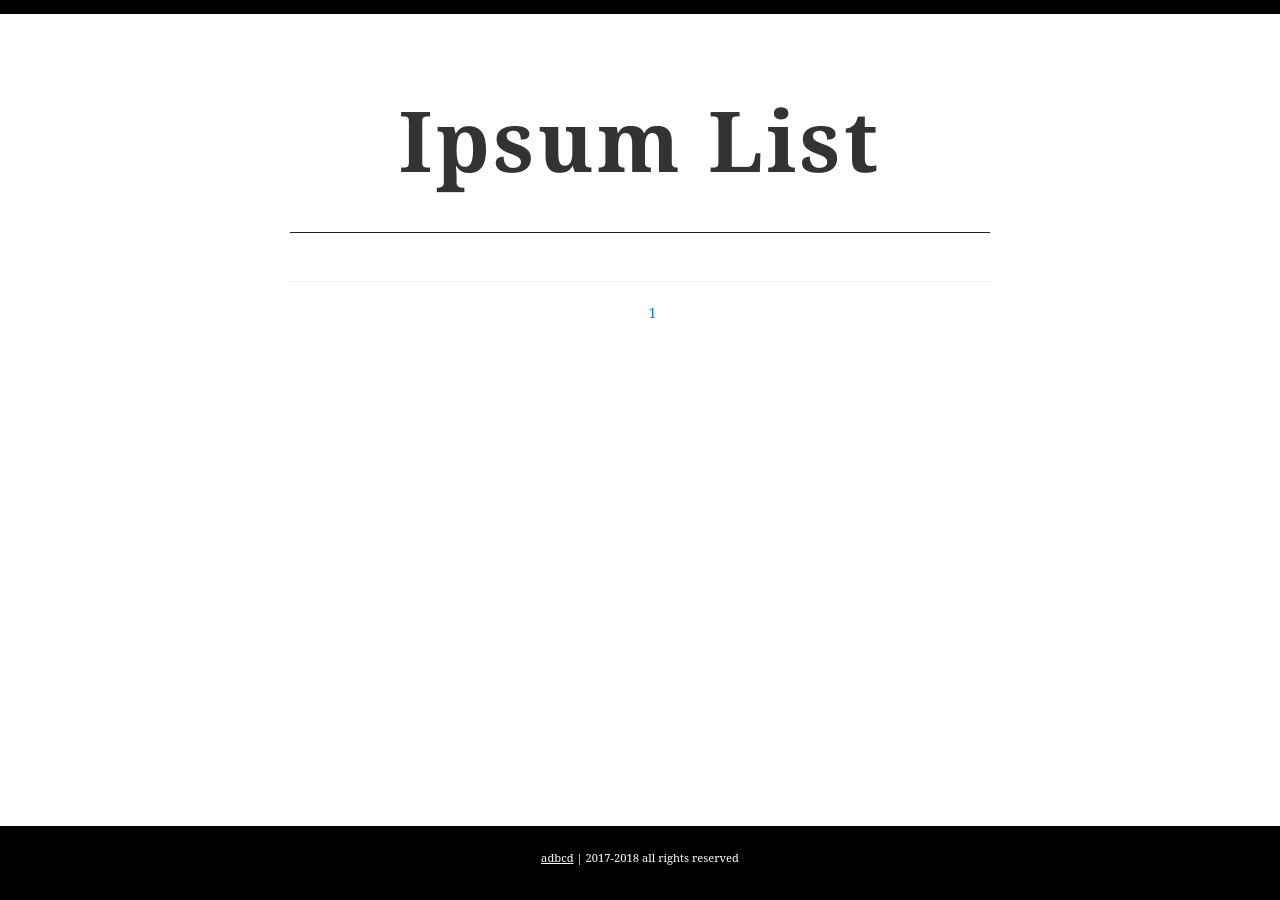
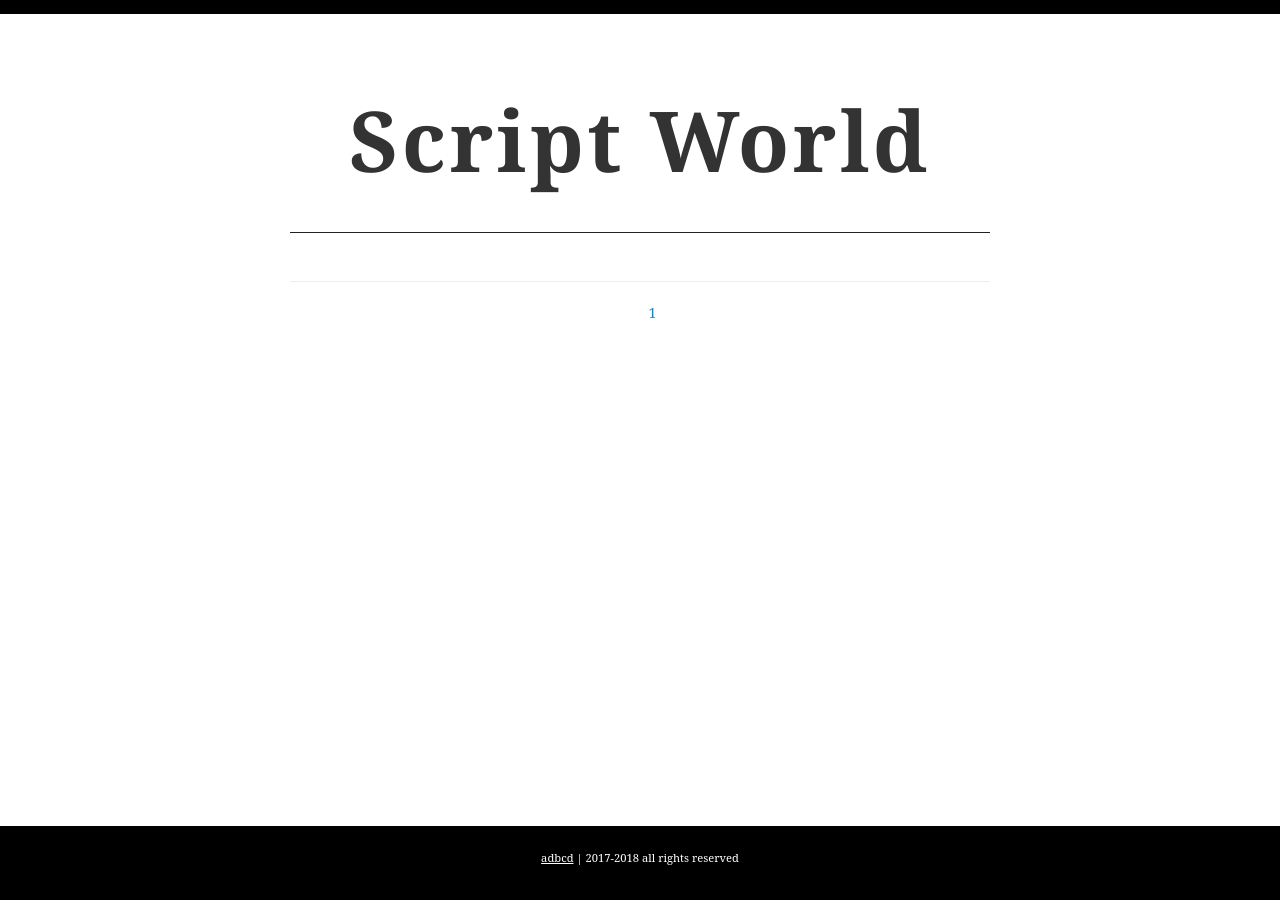
Before and after one commit to Vijayanpp/Scriptworlds, a Jekyll site: the page built from index.html, in a window 1280 px wide. Built offline with Jekyll 4.4.1, drawn with Linux system fonts in a browser that asks for light colours; some web fonts are replaced.

Commit message:
commiting my change

```diff
--- a/css/sass/custom/_style.scss
+++ b/css/sass/custom/_style.scss
@@ -69,7 +69,11 @@ main.container, main.content > .container{
        min-height: 58em;
     }
 }
-
+article.post
+{
+    min-height:100vh!important;
+    background:#000;
+}
 .content h1{
     font-family: Georgia, "Times New Roman", Times, serif;
      @extend .center-txt;
--- a/index.html
+++ b/index.html
@@ -9,7 +9,7 @@ title: Mainpage
     <main class="container">
     	<div class="row-fluid">
     		<section class="content">
-    		  <h1>Ipsum List</h1>
+    		  <h1>Script World</h1>
     		</section>
     		<ul class="entries">
     		{% for post in paginator.posts %}
```
